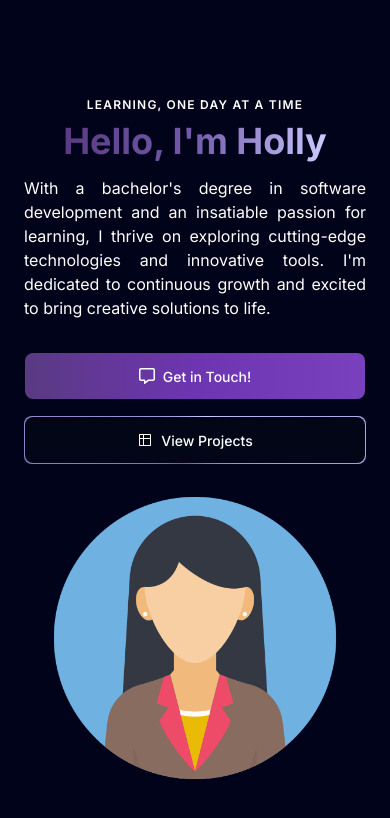
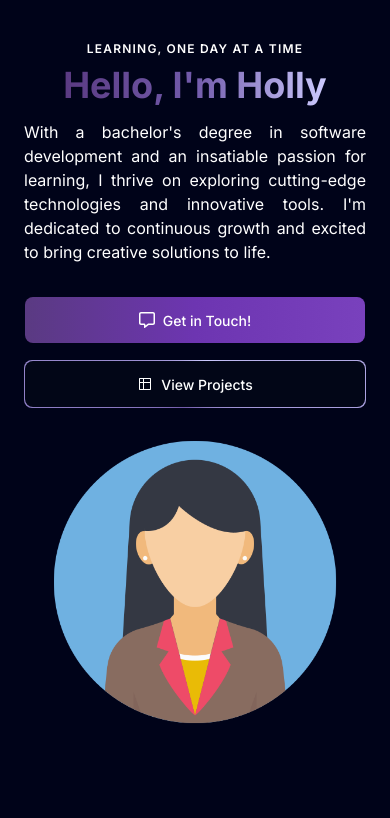
Before and after one commit to HollyGunning/personal-website-frontend, a Next.js app: page / in a window 390 px wide. Shown: the top 818 px of the page. Built offline with nearby package versions, Linux system fonts and the light colour scheme.

Commit message:
Added BgVisualEffect to the main page

```diff
--- a/src/app/page.tsx
+++ b/src/app/page.tsx
@@ -1,18 +1,20 @@
+import BgVisualEffect from "@/components/BgVisualEffect";
+import NavBar from "@/components/NavBar";
+import HeroSection from "@/components/HeroSection";
+
 import Footer from "@/components/Footer";
-import HeroSection from "@/components/HeroSection";
-import NavBar from "@/components/NavBar";
-
 
 export default function Home() {
   return (
-    <main className="relative flex justify-center overflow-hidden mx-auto sm:px-10 px-5 min-h-screen lg:min-h-[75vh] bg-black-100">
-
-      <div className="max-w-7xl">
+    <main className="relative flex justify-center overflow-hidden mx-auto sm:px-10 px-5 min-h-screen bg-black-100">
+      < BgVisualEffect />
+      <div className="max-w-7xl -mt-14 sm:-mt-10 md:-mt-5 lg:mt-0">
         {/* <NavBar/> */}
 
         <HeroSection/>
 
         {/* <Footer/> */}
+
       </div>
     </main>
   );
```
